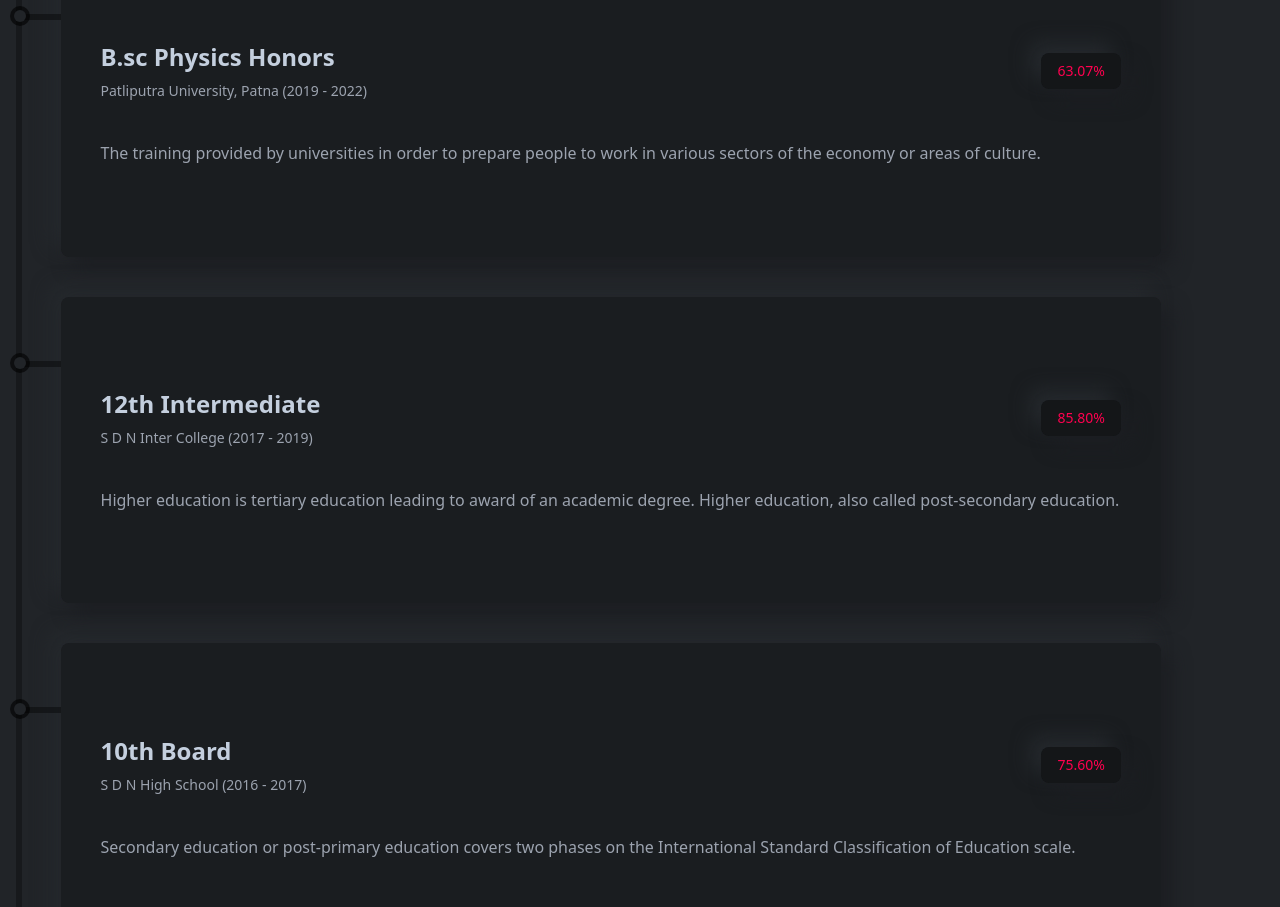
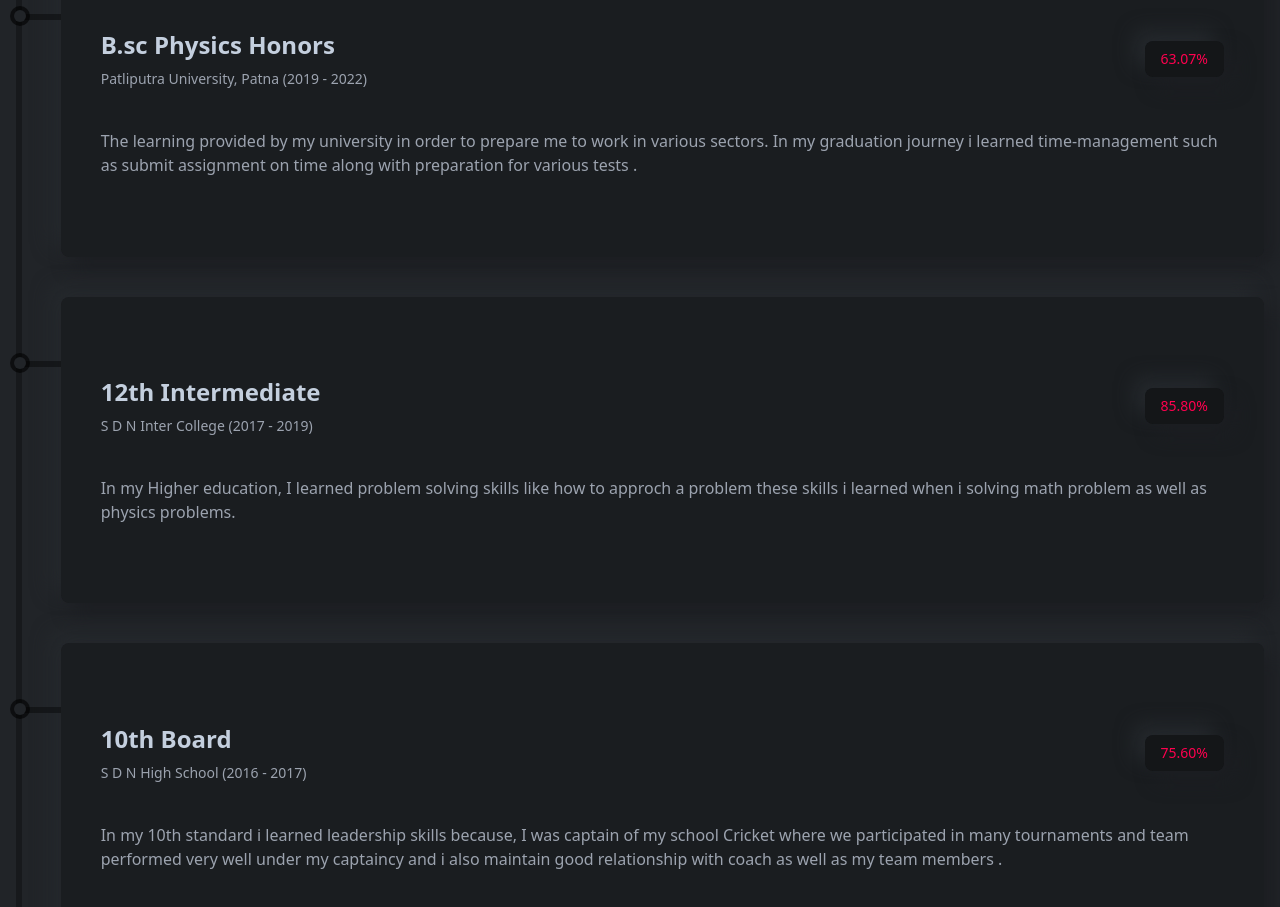
Before and after one commit to Pritam-Git01/Port--Folio, a React (Create React App) app in the folder Portfolio-master/: page / in a window 1280 px wide. Shown: the part 2540-3447 px from the top of the page. Built offline with nearby package versions, Linux system fonts and the light colour scheme.

Commit message:
updated descriptions

```diff
--- a/Portfolio-master/src/components/resume/Education.js
+++ b/Portfolio-master/src/components/resume/Education.js
@@ -1,6 +1,6 @@
-import React from 'react'
-import { motion } from 'framer-motion';
-import ResumeCard from './ResumeCard';
+import React from "react";
+import { motion } from "framer-motion";
+import ResumeCard from "./ResumeCard";
 
 const Education = () => {
   return (
@@ -12,7 +12,6 @@ const Education = () => {
       {/* part one */}
       <div>
         <div className="py-6 lgl:py-12 font-titleFont flex flex-col gap-4">
-
           <h2 className="text-3xl md:text-4xl font-bold">Education</h2>
         </div>
         <div className="mt-6 lgl:mt-14 w-full h-[1000px] border-l-[6px] border-l-black border-opacity-30 flex flex-col gap-10">
@@ -20,28 +19,33 @@ const Education = () => {
             title="B.sc Physics Honors"
             subTitle="Patliputra University, Patna (2019 - 2022)"
             result="63.07%"
-            des="The training provided by universities in order to prepare people to work in various sectors of the economy or areas of culture."
+            des="The learning provided by my university in order to prepare me to work in various sectors.
+                 In my graduation journey i learned  time-management such as submit assignment on time
+                  along  with preparation for various tests ."
+
           />
           <ResumeCard
             title="12th Intermediate"
             subTitle="S D N Inter College (2017 - 2019)"
             result="85.80%"
-            des="Higher education is tertiary education leading to award of an academic degree. Higher education, also called post-secondary education."
+            des="In my Higher education, I learned problem solving skills like how to approch a
+            problem these skills i learned when i solving math problem as well as physics problems."
           />
           <ResumeCard
             title="10th Board"
             subTitle="S D N High School (2016 - 2017)"
             result="75.60%"
-            des="Secondary education or post-primary education covers two phases on the International Standard Classification of Education scale."
+            des="In my 10th standard i learned leadership skills because, I was captain of my school
+             Cricket where we participated in many tournaments and team performed very well under my
+             captaincy and i also maintain good relationship with coach as well as my team members ."
           />
         </div>
-
       </div>
 
       {/* part Two */}
 
       {/* // <div> */}
-        {/* <div className="py-6 lgl:py-12 font-titleFont flex flex-col gap-4">
+      {/* <div className="py-6 lgl:py-12 font-titleFont flex flex-col gap-4">
           <p className="text-sm text-designColor tracking-[4px]">2010 - 2022</p>
           <h2 className="text-3xl md:text-4xl font-bold">Job Experience</h2>
         </div>
@@ -52,7 +56,7 @@ const Education = () => {
             result="USA"
             des="Google's hiring process is an important part of our culture. Googlers care deeply about their teams and the people who make them up."
           /> */}
-          {/* <ResumeCard
+      {/* <ResumeCard
             title="Web Developer & Trainer"
             subTitle="Apple Developer Team - (2012 - 2016)"
             result="MALAYSIA"
@@ -64,11 +68,11 @@ const Education = () => {
             result="Oman"
             des="The Oman economy has grown strongly over recent years, having transformed itself from a producer and innovation-based economy."
           /> */}
-        {/* // </div> */}
+      {/* // </div> */}
 
       {/* </div> */}
     </motion.div>
   );
-}
+};
 
-export default Education
+export default Education;
```
